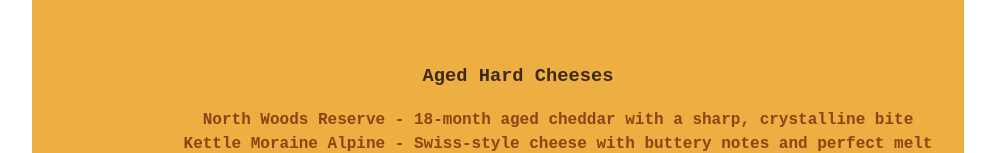
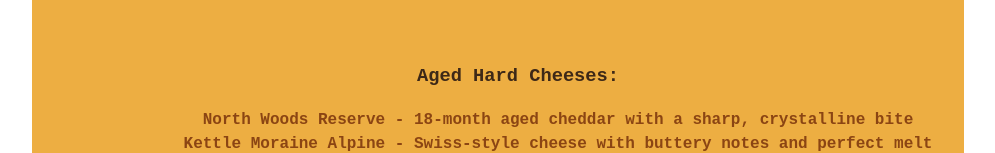
Before and after one commit to tplusk/cheese-monger-app, a React (Vite) app: page /products in a window 1280 px wide. Shown: the part 402-555 px from the top of the page, without its empty margins (142-1137 px from the left). Built offline with nearby package versions, Linux system fonts and the light colour scheme.

Commit message:
update Aged Hard Cheesees

```diff
--- a/src/components/Products.jsx
+++ b/src/components/Products.jsx
@@ -1,7 +1,7 @@
 export default function Products() {
   const productList = [
     {
-      productType: "Aged Hard Cheeses",
+      productType: "Aged Hard Cheeses:",
       products: [
         "North Woods Reserve - 18-month aged cheddar with a sharp, crystalline bite",
         "Kettle Moraine Alpine - Swiss-style cheese with buttery notes and perfect melt",
```
